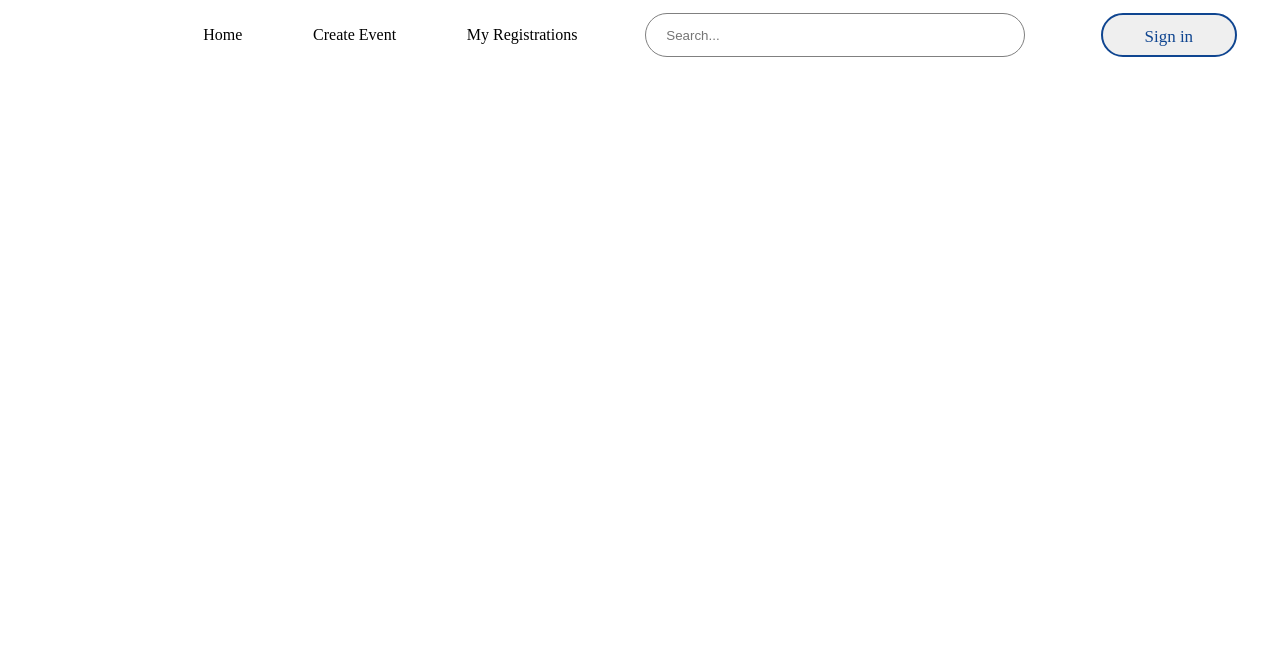
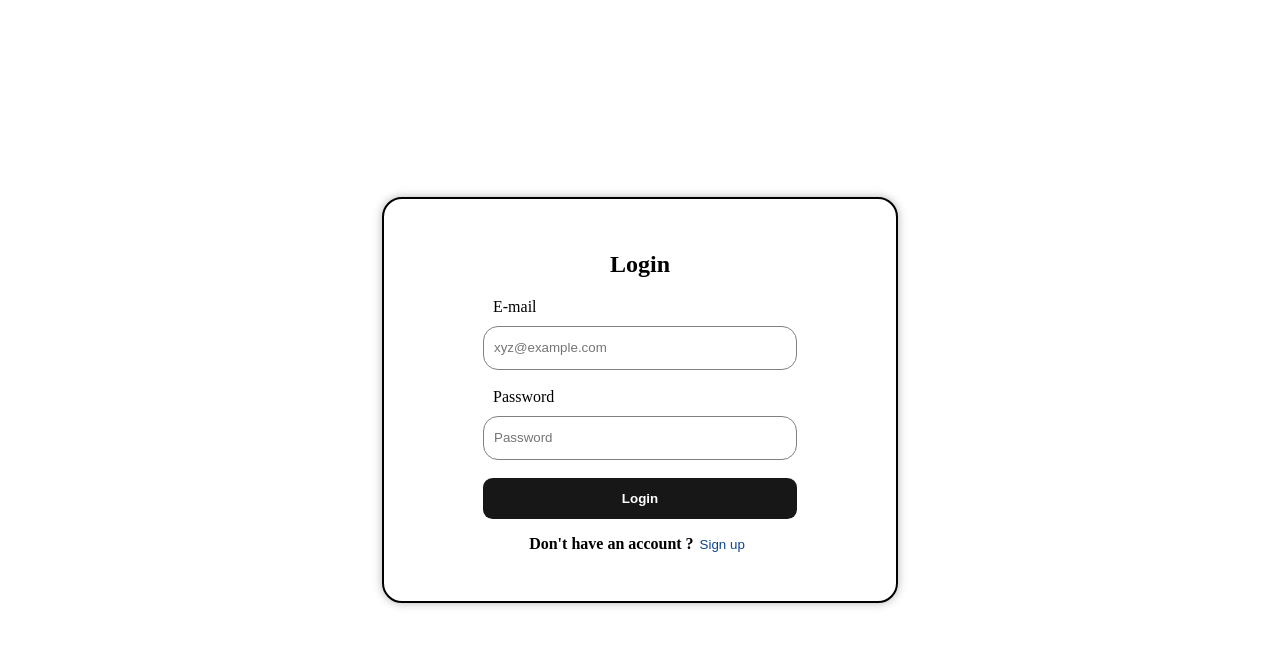
Before and after one commit to MOHAMED-devprog/Event-Management-App, a React (Vite) app in the folder frontend/: page /Connexion in a window 1280 px wide. Shown: the top 646 px of the page. Built offline with nearby package versions, Linux system fonts and the light colour scheme.

Commit message:
Implementation of the Connexion and the Event form pages

```diff
--- a/frontend/package.json
+++ b/frontend/package.json
@@ -11,7 +11,8 @@
   },
   "dependencies": {
     "react": "^19.1.0",
-    "react-dom": "^19.1.0"
+    "react-dom": "^19.1.0",
+    "react-router-dom": "^7.5.3"
   },
   "devDependencies": {
     "@eslint/js": "^9.25.0",
--- a/frontend/src/App.tsx
+++ b/frontend/src/App.tsx
@@ -1,14 +1,22 @@
-import { useState } from 'react'
+
 
 import './styles/App.css'
 import NavBar from './components/NavBar';
 import './styles/NavBar.css'
+import './styles/Connexion.css'
+import Connexion from './pages/Connexion';
+import EventForm from './pages/EventForm';
+import { BrowserRouter as Router, Route, Routes } from 'react-router-dom';
 
 function App() {
   return (
-    <div>
-      <NavBar/>
-    </div>
+    <Router>
+      <Routes>
+        <Route path="/" element={<NavBar/>}/>
+        <Route path="/Event-form" element={<EventForm />}/>
+        <Route path="/Connexion" element={<Connexion/>}/>
+      </Routes>
+    </Router>
   )
 }
 
--- a/frontend/src/components/NavBar.tsx
+++ b/frontend/src/components/NavBar.tsx
@@ -1,22 +1,26 @@
-
+import { useNavigate } from "react-router-dom"
 
 export default function NavBar() {
+
+    const navigate = useNavigate();
 
     return (
         <nav>
             <ul>
-                <li>Home</li>
-                <li>Create Event</li>
-                <li>My Registrations</li>
+                <li><a href="/">Home</a></li>
+                <li><a href="/Event-form">Create Event</a></li>
+                <li><a href="#">My Registrations</a></li>
             </ul>
 
             <div className="InputContainer">
-
+                <svg className="search-icon" xmlns="http://www.w3.org/2000/svg" x="0px" y="0px" width="30" height="30" viewBox="0 0 30 30">
+                <path d="M 13 3 C 7.4889971 3 3 7.4889971 3 13 C 3 18.511003 7.4889971 23 13 23 C 15.396508 23 17.597385 22.148986 19.322266 20.736328 L 25.292969 26.707031 A 1.0001 1.0001 0 1 0 26.707031 25.292969 L 20.736328 19.322266 C 22.148986 17.597385 23 15.396508 23 13 C 23 7.4889971 18.511003 3 13 3 z M 13 5 C 17.430123 5 21 8.5698774 21 13 C 21 17.430123 17.430123 21 13 21 C 8.5698774 21 5 17.430123 5 13 C 5 8.5698774 8.5698774 5 13 5 z"></path>
+                </svg>
                 <input className="search-bar" type="text" placeholder="Search..."/>
             </div>
 
             <div className="connexion">
-                <button>Sign in</button>
+                <button onClick={() => navigate('/Connexion')} className="sign-in-button">Sign in</button>
             </div>
         </nav>
     )
--- /dev/null
+++ b/frontend/src/pages/Connexion.tsx
@@ -0,0 +1,57 @@
+
+import { useState } from "react"
+
+
+export default function Connexion(){
+
+    const [login, setLogin] = useState(true);
+
+    const switchToggle = () => setLogin(!login);
+
+
+
+    return (
+        <div className="page-container">
+            <div className="form-container">
+                <h2>{login ? "Login" : "Sign in"}</h2>
+
+                <form action="#">
+                    {!login &&
+                        <>
+                            <label>Username</label>
+                            <input
+                                type="text"
+                                name="username"
+                                placeholder="Username"
+                                required
+                            /><br></br>
+                        </>
+                    }
+
+                    <label>E-mail</label>
+                    <input
+                        type="email"
+                        name="email"
+                        placeholder="xyz@example.com"
+                        required
+                    /><br></br>
+                    <label>Password</label>
+                    <input
+                        type="password"
+                        placeholder="Password"
+                        name="password"
+                        required
+                        minLength={8}
+                    /><br></br>
+                    <button type="submit">{login ? "Login" : "Submit"}</button>
+                </form>
+                <div className="toggle-section">
+                    <p>{login ? "Don't have an account ?" : "Already Have one ?"}</p>
+                    <button onClick={switchToggle}>{login ? "Sign up" : "Login"}</button>
+                </div>
+
+
+            </div>
+        </div>
+    )
+}
--- /dev/null
+++ b/frontend/src/pages/EventForm.tsx
@@ -0,0 +1,48 @@
+import NavBar from "../components/NavBar";
+
+export default function EventForm() {
+
+
+    return (
+        <>
+            <NavBar />
+            <div className="event-form">
+
+            <form>
+                <label>Title</label>
+                <input
+                    type ="text"
+                    placeholder="Title"
+                    name="title"
+                    required
+                />
+                <label>Description</label>
+                <input
+                    type ="text"
+                    placeholder="Descrption"
+                    name="description"
+                    required
+                />
+                <label>Event date</label>
+                <input
+                    type="date"
+                    placeholder="DD/MM/YYYY"
+                    name="date"
+                    required
+                />
+                <label>Location</label>
+                <input
+                    type="text"
+                    placeholder="Location"
+                    name="location"
+                    required
+                />
+                <button type="submit">Create</button>
+            </form>
+
+        </div>
+        </>
+
+
+    )
+}
--- /dev/null
+++ b/frontend/src/styles/Connexion.css
@@ -0,0 +1,79 @@
+.page-container {
+    display: flex;
+    justify-content: center;
+    align-items: center;
+    min-height: 100vh;
+    width: 100%;
+}
+
+
+.form-container {
+    display: flex;
+    flex-direction: column;
+    align-items: center;
+    justify-content: center;
+    border: solid 2px black;
+    width: 35%;
+    padding: 2rem;
+    border-radius: 20px;
+    box-shadow: 0px 0px 10px rgba(0, 0, 0, 0.3);
+    background: white;
+}
+
+form {
+    display: flex;
+    flex-direction: column;
+}
+
+
+.toggle-section{
+    display: flex;
+    align-items: center;
+    justify-content: center;
+    font-weight: bold;
+}
+
+.toggle-section button {
+    border: none;
+    color : #0f4590;
+    background-color: white;
+    cursor: pointer;
+
+}
+
+form button {
+    font-weight: bold;
+
+    color: white;
+    background-color: #171717;
+    padding: 1em 2em;
+    border: none;
+    border-radius: .6rem;
+    position: relative;
+    cursor: pointer;
+    overflow: hidden;
+    transition: background-color 0.5s;
+  }
+
+form button:hover{
+    background-color: #0f4590;;
+
+}
+
+.form-container input{
+    width: 300px;
+    height : 40px;
+    border-radius: 15px;
+    border : solid 1px gray;
+    padding-left: 10px;
+    margin-top: 10px;
+}
+
+label {
+    margin-left: 10px;
+}
+
+.form-container input:focus{
+    outline: none;
+    border: 1px solid #0f4590;
+}
--- a/frontend/src/styles/NavBar.css
+++ b/frontend/src/styles/NavBar.css
@@ -15,6 +15,20 @@ ul{
     height: 100%;
     list-style: none;
     margin-left: 10%;
+    font-family:'Gill Sans', 'Gill Sans MT', Calibri, 'Trebuchet MS', sans-serif;
+    font-weight: 500;
+    font-size: 20px;
+
+}
+
+a:hover{
+  text-decoration: underline;
+  color:#0f4590;
+}
+
+a{
+  text-decoration: none;
+  color:black
 }
 
 .connexion {
@@ -25,9 +39,9 @@ ul{
     height: 100%;
 }
 
-button {
+.sign-in-button {
     --color: #0f4590;
-    font-family: inherit;
+    font-family:'Gill Sans', 'Gill Sans MT', Calibri, 'Trebuchet MS', sans-serif;
     display: inline-block;
     width: 8em;
     height: 2.6em;
@@ -45,7 +59,7 @@ button {
     color: var(--color);
   }
 
-  button:before {
+  .sign-in-button:before {
     content: "";
     position: absolute;
     z-index: -1;
@@ -55,22 +69,22 @@ button {
     border-radius: 50%;
   }
 
-  button:hover {
+  .sign-in-button:hover {
     color: #fff;
   }
 
-  button:before {
+  .sign-in-button:before {
     top: 100%;
     left: 100%;
     transition: all 0.7s;
   }
 
-  button:hover:before {
+  .sign-in-button:hover:before {
     top: -30px;
     left: -30px;
   }
 
-  button:active:before {
+  .sign-in-button:active:before {
     background: #0f4590;
     transition: background 0s;
   }
@@ -79,13 +93,19 @@ button {
     display: flex;
     justify-content: center;
     align-items: center;
-    flex:2
+    flex:2;
+    position:relative;
   }
 
   .search-bar{
     height:40px;
-    width: 80%;
+    width: 75%;
     border-radius: 40px;
-    padding-left: 20px;
+    padding-left: 50px;
     border : 1px solid gray;
   }
+
+  .search-icon{
+    position: absolute;
+    left:10%;
+  }
```
Also changed, not shown: 1 other file (tests, documents, lock files or other folders).
